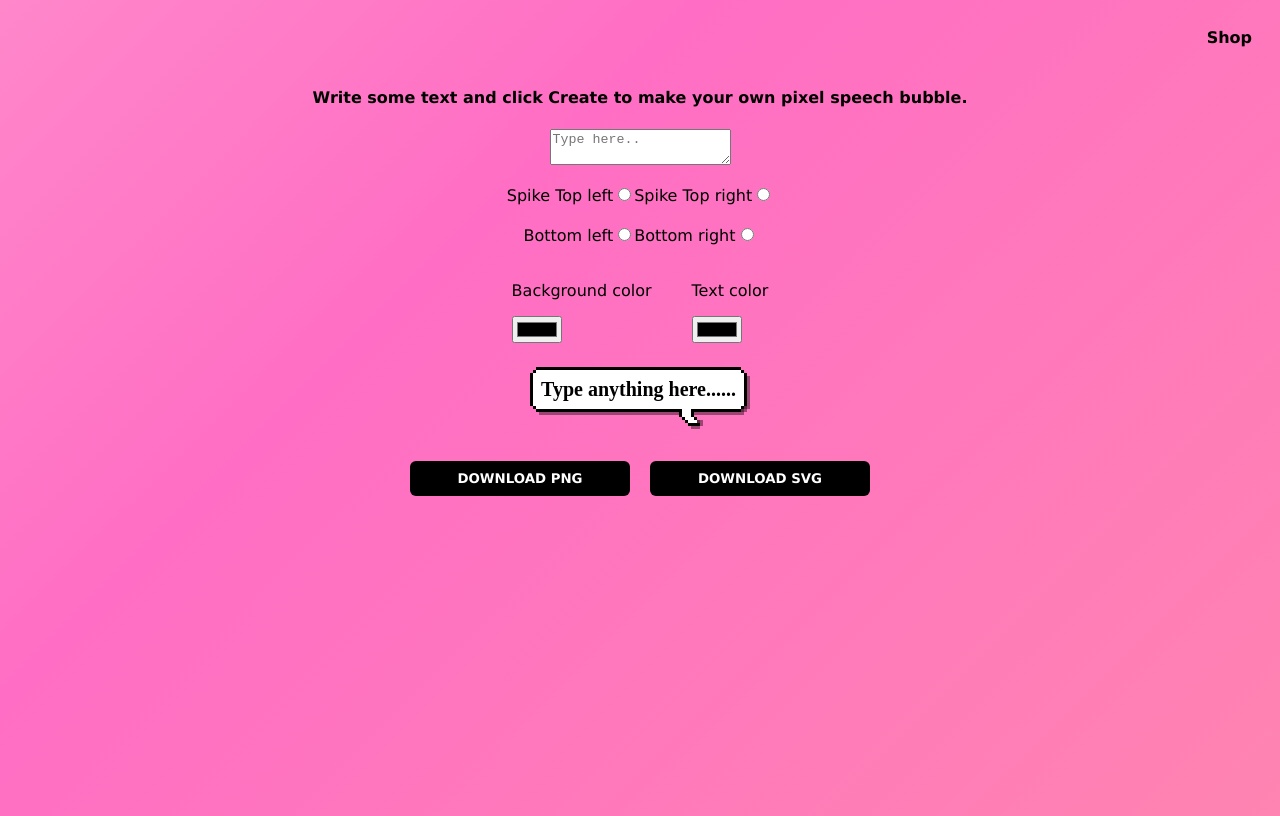
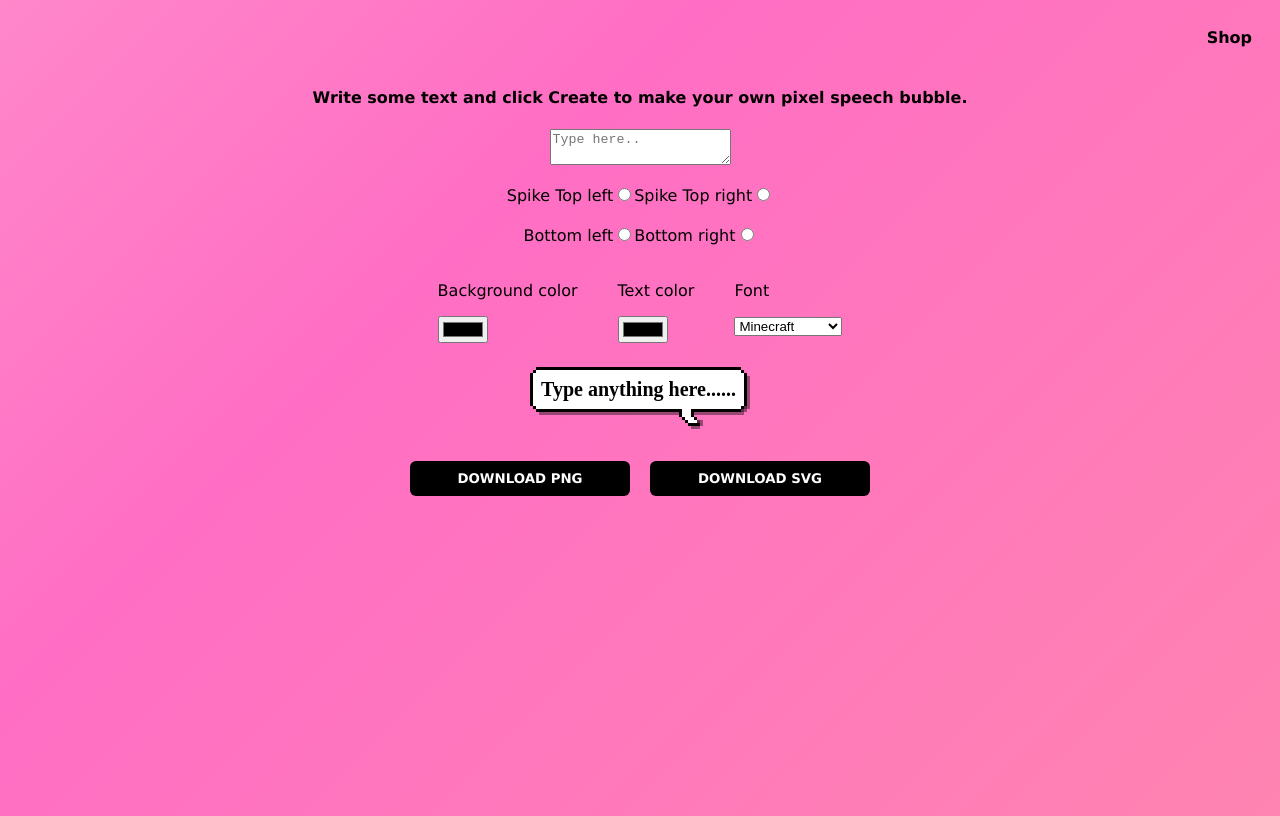
Before and after one commit to coder123332/chatbubble-project, a React (Vite) app: page / in a window 1280 px wide. Built offline with nearby package versions, Linux system fonts and the light colour scheme.

Commit message:
Add font selection with Minecraft default

```diff
--- a/src/App.css
+++ b/src/App.css
@@ -1,6 +1,14 @@
+/* Font Definitions */
+@font-face {
+    font-family: 'Minecraft';
+    src: url('./assets/Minecraft.ttf') format('truetype');
+    font-weight: normal;
+    font-style: normal;
+}
+
 /* General Styling */
 body {
-    font-family: Verdana, sans-serif;
+    font-family: 'Minecraft', Verdana, sans-serif;
     background: linear-gradient(-45deg, #ff9a9e, #ff6ec4, #ffd1dc, #ff9a9e);
     background-size: 400% 400%;
     animation: gradientAnimation 15s ease infinite;
@@ -71,7 +79,7 @@ a {
 /* Chat Bubble Styling */
 .cbbl {
     font-size: 20px;
-    font-family: "Iceland", cursive;
+    font-family: inherit;
     position: relative;
     display: inline-block;
     margin: 10px 9px 29px 6px;
--- a/src/App.jsx
+++ b/src/App.jsx
@@ -9,6 +9,7 @@ const ComicBubbles = () => {
   const [position, setPosition] = useState('bottom');
   const [bgColor, setBgColor] = useState('white');
   const [textColor, setTextColor] = useState('black');
+  const [fontFamily, setFontFamily] = useState('Minecraft');
 
   const innerRef = useRef(null);
 
@@ -116,13 +117,23 @@ const ComicBubbles = () => {
             <p className="text--black">Text color</p>
             <input type="color" onChange={(e) => setTextColor(e.target.value)} />
           </div>
+          <div className="m-4">
+            <p className="text--black">Font</p>
+            <select value={fontFamily} onChange={(e) => setFontFamily(e.target.value)}>
+              <option value="Minecraft">Minecraft</option>
+              <option value="Press Start 2P">Press Start 2P</option>
+              <option value="Courier New">Courier New</option>
+            </select>
+          </div>
         </div>
 
         <div ref={innerRef}>
           <div className={`inner`}>
             <div
               style={{
-                backgroundColor: bgColor, color: textColor,
+                backgroundColor: bgColor,
+                color: textColor,
+                fontFamily: fontFamily,
               }}
               className={`cbbl ${position === 'top-right' ? '-right -up' : position === 'top-left' ? '-up ' : position === 'bottom-right' ? '' : position === 'bottom-left' ? '-right' : ''}`}>
               {text.split('\n').map((line, index) => (
```
Also changed, not shown: src/assets/Minecraft.ttf (added).
